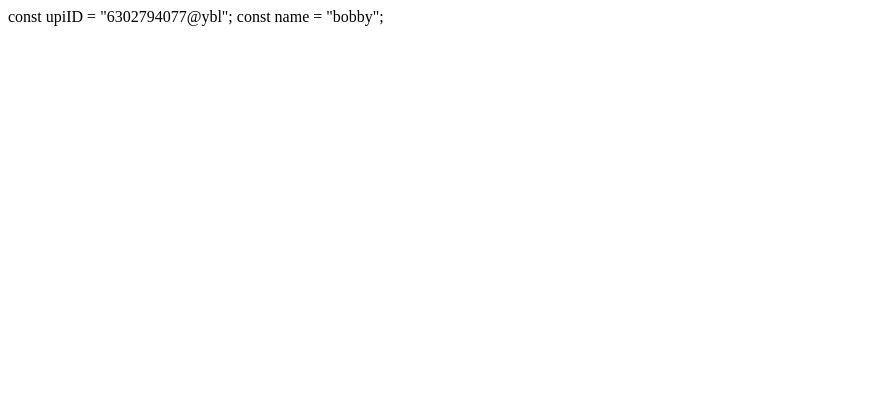
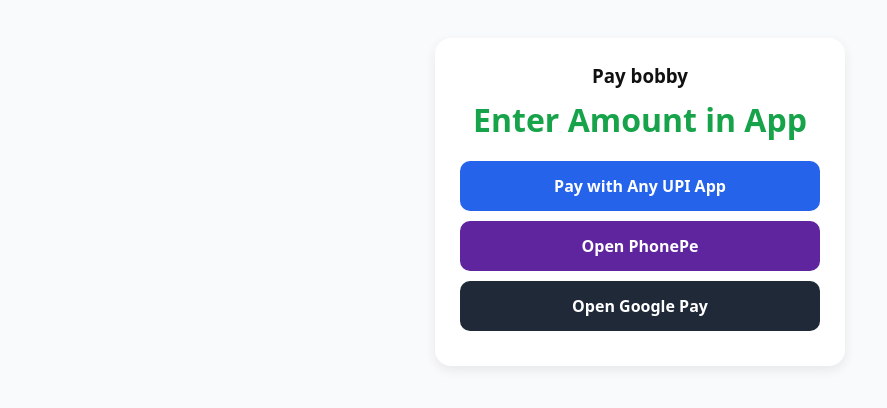
Before and after one commit to Trinotics/payment-link, a plain HTML site: page index.html in a window 1280 px wide. Shown: the whole page, without its empty margins (0-887 px from the left). Drawn offline with Linux system fonts and the light colour scheme.

Commit message:
Add basic UPI payment HTML structure

```diff
--- a/index.html
+++ b/index.html
@@ -1,2 +1,43 @@
-const upiID = "6302794077@ybl";
-const name = "bobby";
+<!DOCTYPE html>
+<html lang="en">
+<head>
+  <meta charset="UTF-8">
+  <meta name="viewport" content="width=device-width, initial-scale=1">
+  <title>Pay bobby</title>
+  <style>
+    body { font-family: system-ui, sans-serif; text-align: center; padding: 30px 20px; background: #f9fafb; color: #111; }
+    .card { background: #fff; max-width: 360px; margin: 0 auto; padding: 25px; border-radius: 16px; box-shadow: 0 4px 12px rgba(0,0,0,0.08); }
+    .amt { font-size: 32px; font-weight: 800; color: #16a34a; margin: 10px 0 20px; }
+    .btn { display: block; width: 100%; box-sizing: border-box; padding: 14px; margin: 10px 0; border-radius: 10px; font-size: 16px; font-weight: 600; text-decoration: none; color: #fff; }
+    .all { background: #2563eb; }
+    .gpay { background: #1f2937; }
+    .phonepe { background: #5f259f; }
+  </style>
+</head>
+<body>
+  <div class="card">
+    <h3 style="margin:0;">Pay <span id="shopName">bobby</span></h3>
+    <div class="amt" id="displayAmt">Enter Amount in App</div>
+
+    <a id="allBtn" class="btn all">Pay with Any UPI App</a>
+    <a id="phonepeBtn" class="btn phonepe">Open PhonePe</a>
+    <a id="gpayBtn" class="btn gpay">Open Google Pay</a>
+  </div>
+
+  <script>
+    const upiID = "6302794077@ybl";
+    const name = "bobby";
+
+    const params = new URLSearchParams(window.location.search);
+    const am = params.get("am") || "";
+    document.getElementById("shopName").innerText = name;
+    if (am) document.getElementById("displayAmt").innerText = "₹" + am;
+
+    const query = `pa=${upiID}&pn=${encodeURIComponent(name)}${am ? '&am=' + am : ''}&cu=INR`;
+
+    document.getElementById("allBtn").href = `upi://pay?${query}`;
+    document.getElementById("phonepeBtn").href = `phonepe://pay?${query}`;
+    document.getElementById("gpayBtn").href = `tez://upi/pay?${query}`;
+  </script>
+</body>
+</html>
```
